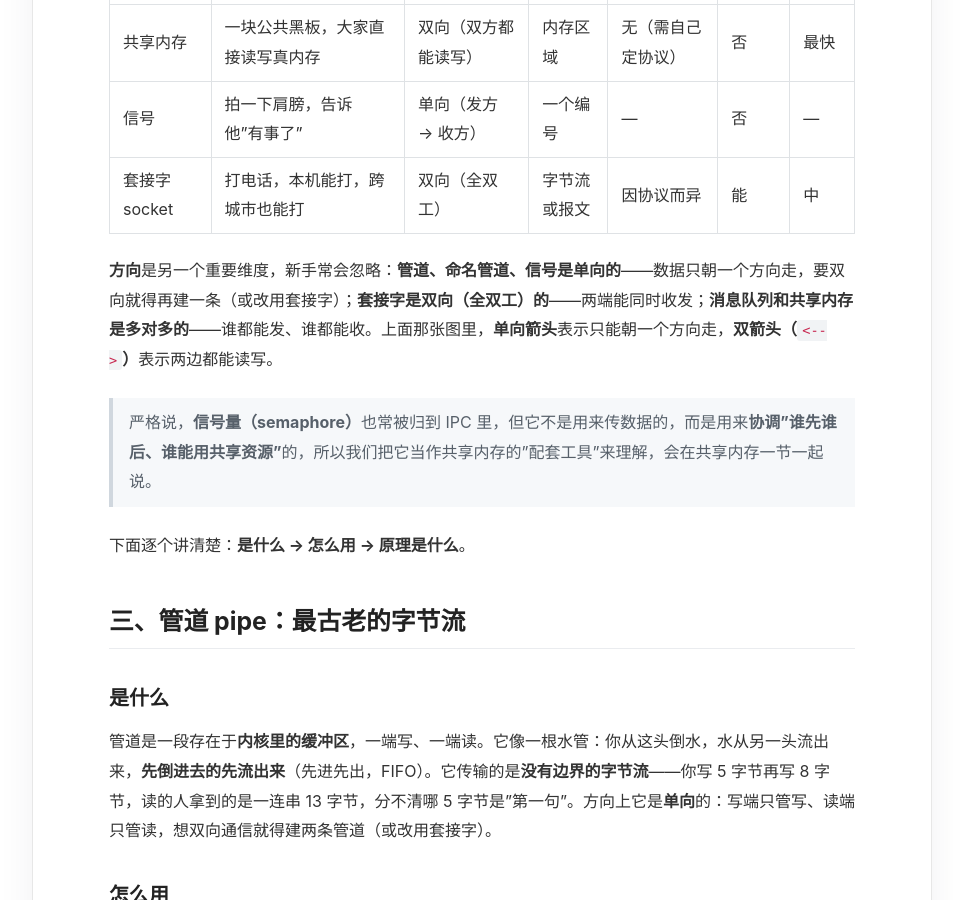
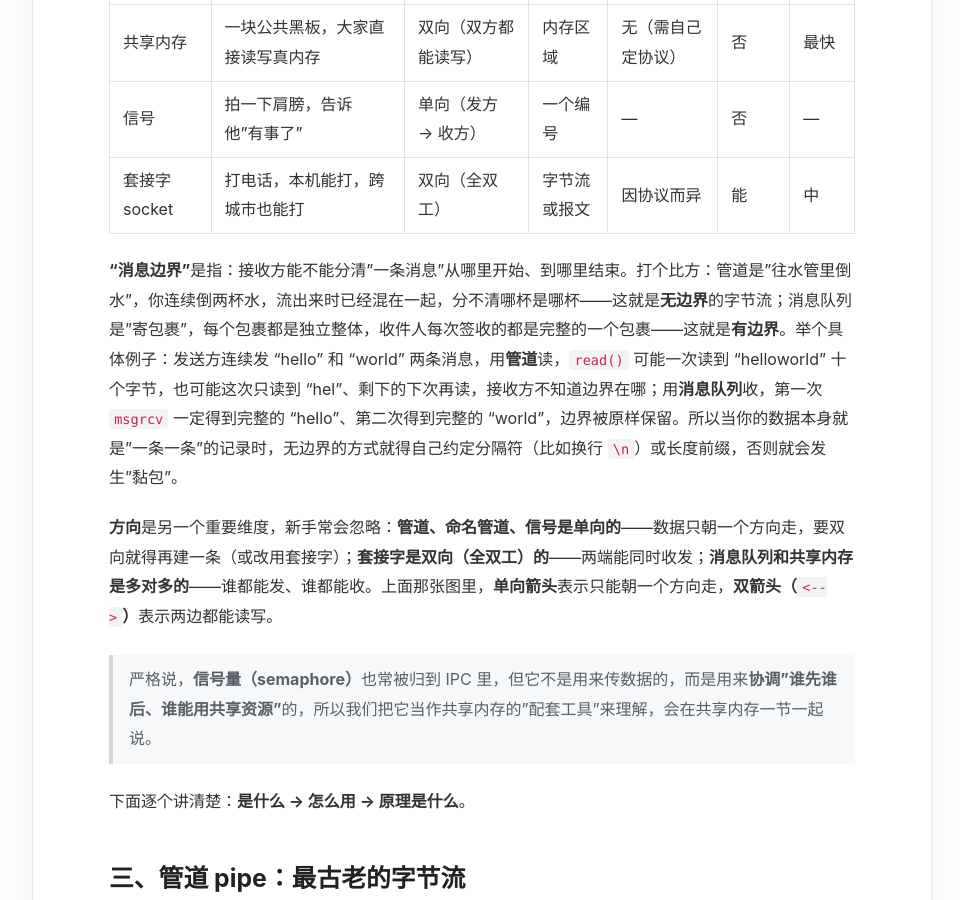
Before and after one commit to lnsyyj/lnsyyj.github.io, a Jekyll site: the page built from _posts/2026-10-24-ipc.md, in a window 1280 px wide and 900 px high, scrolled down 2741 px. Shown: the whole window, without its empty margins (158-1121 px from the left). Built offline with Jekyll 4.4.1, drawn with Linux system fonts in a browser that asks for light colours.

Commit message:
docs: IPC 文章补充消息边界概念解释

```diff
--- a/_posts/2026-10-24-ipc.md
+++ b/_posts/2026-10-24-ipc.md
@@ -91,6 +91,8 @@ flowchart LR
 | 共享内存 | 一块公共黑板，大家直接读写真内存 | 双向（双方都能读写） | 内存区域 | 无（需自己定协议） | 否 | 最快 |
 | 信号 | 拍一下肩膀，告诉他"有事了" | 单向（发方 → 收方） | 一个编号 | — | 否 | — |
 | 套接字 socket | 打电话，本机能打，跨城市也能打 | 双向（全双工） | 字节流或报文 | 因协议而异 | 能 | 中 |
+
+**"消息边界"**是指：接收方能不能分清"一条消息"从哪里开始、到哪里结束。打个比方：管道是"往水管里倒水"，你连续倒两杯水，流出来时已经混在一起，分不清哪杯是哪杯——这就是**无边界**的字节流；消息队列是"寄包裹"，每个包裹都是独立整体，收件人每次签收的都是完整的一个包裹——这就是**有边界**。举个具体例子：发送方连续发 "hello" 和 "world" 两条消息，用**管道**读，`read()` 可能一次读到 "helloworld" 十个字节，也可能这次只读到 "hel"、剩下的下次再读，接收方不知道边界在哪；用**消息队列**收，第一次 `msgrcv` 一定得到完整的 "hello"、第二次得到完整的 "world"，边界被原样保留。所以当你的数据本身就是"一条一条"的记录时，无边界的方式就得自己约定分隔符（比如换行 `\n`）或长度前缀，否则就会发生"黏包"。
 
 **方向**是另一个重要维度，新手常会忽略：**管道、命名管道、信号是单向的**——数据只朝一个方向走，要双向就得再建一条（或改用套接字）；**套接字是双向（全双工）的**——两端能同时收发；**消息队列和共享内存是多对多的**——谁都能发、谁都能收。上面那张图里，**单向箭头**表示只能朝一个方向走，**双箭头（`<-->`）**表示两边都能读写。
 
```
